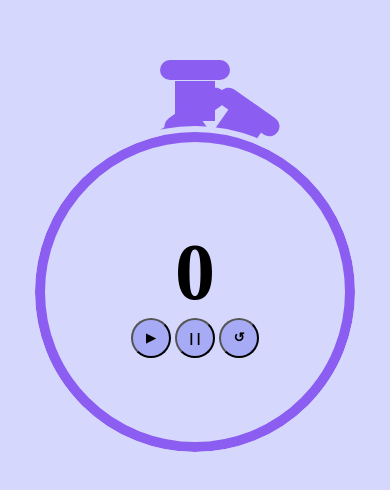
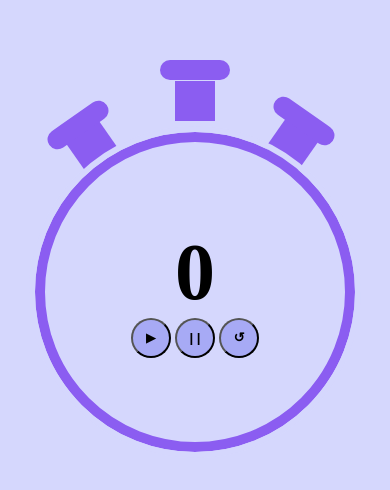
Before and after one commit to Abhinav-not-found/Simple_Stop_Watch, a plain HTML site: page index.html in a window 390 px wide. Shown: the part 130-620 px from the top of the page. Drawn offline with Linux system fonts and the light colour scheme.

Commit message:
updated media quires

```diff
--- a/style.css
+++ b/style.css
@@ -106,3 +106,21 @@
     left: 41%;
     transform: rotate(-35deg);
 }
+@media (max-width:600px) {
+    .left{
+        top: 30%;
+        left: 18%;
+    }
+    .left-top{
+        top: 29%;
+        left: 11%;
+    }
+    .right{
+        top: 30%;
+        left: 70%;
+    }
+    .right-top{
+        top: 28.5%;
+        left: 69%;
+    }
+}
```
